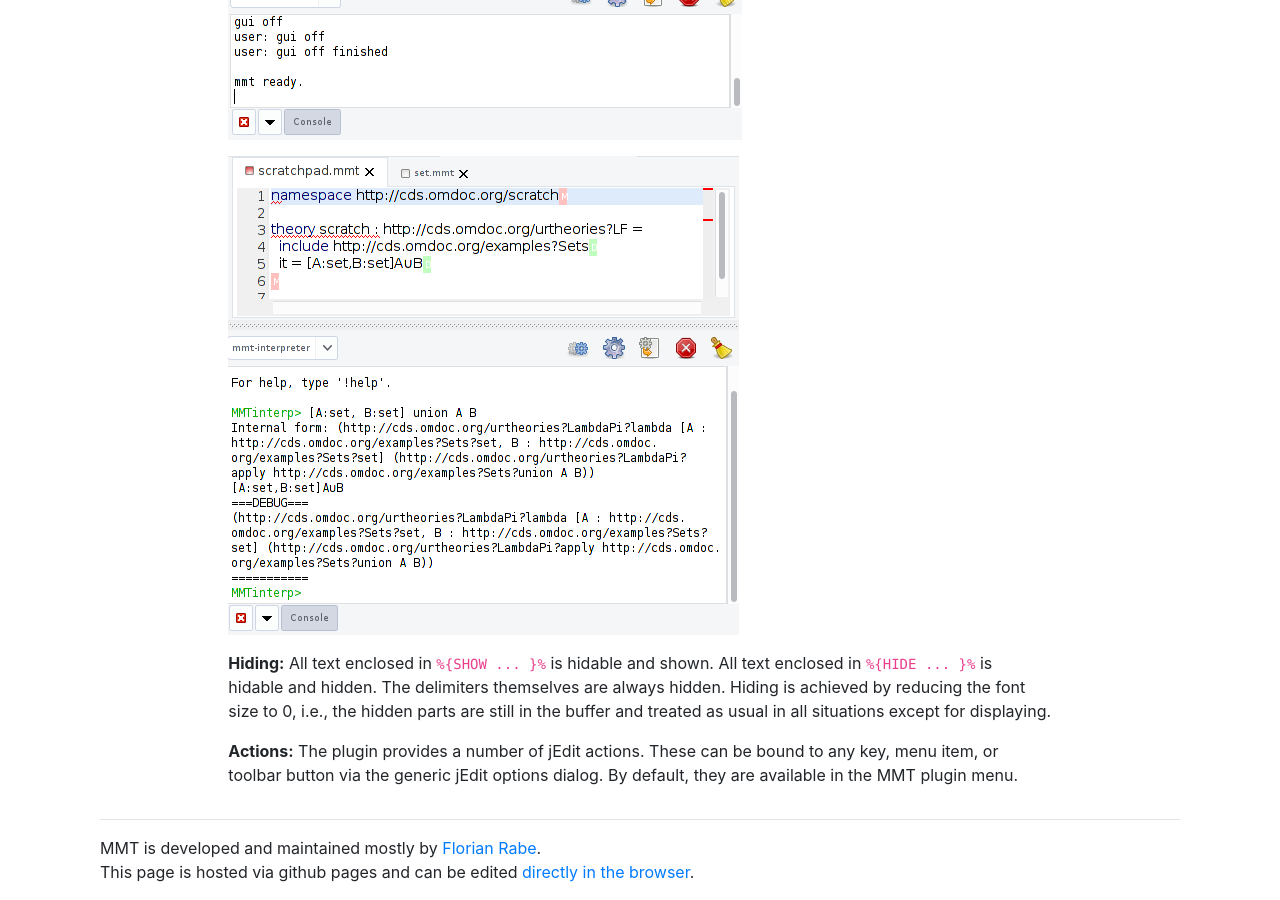
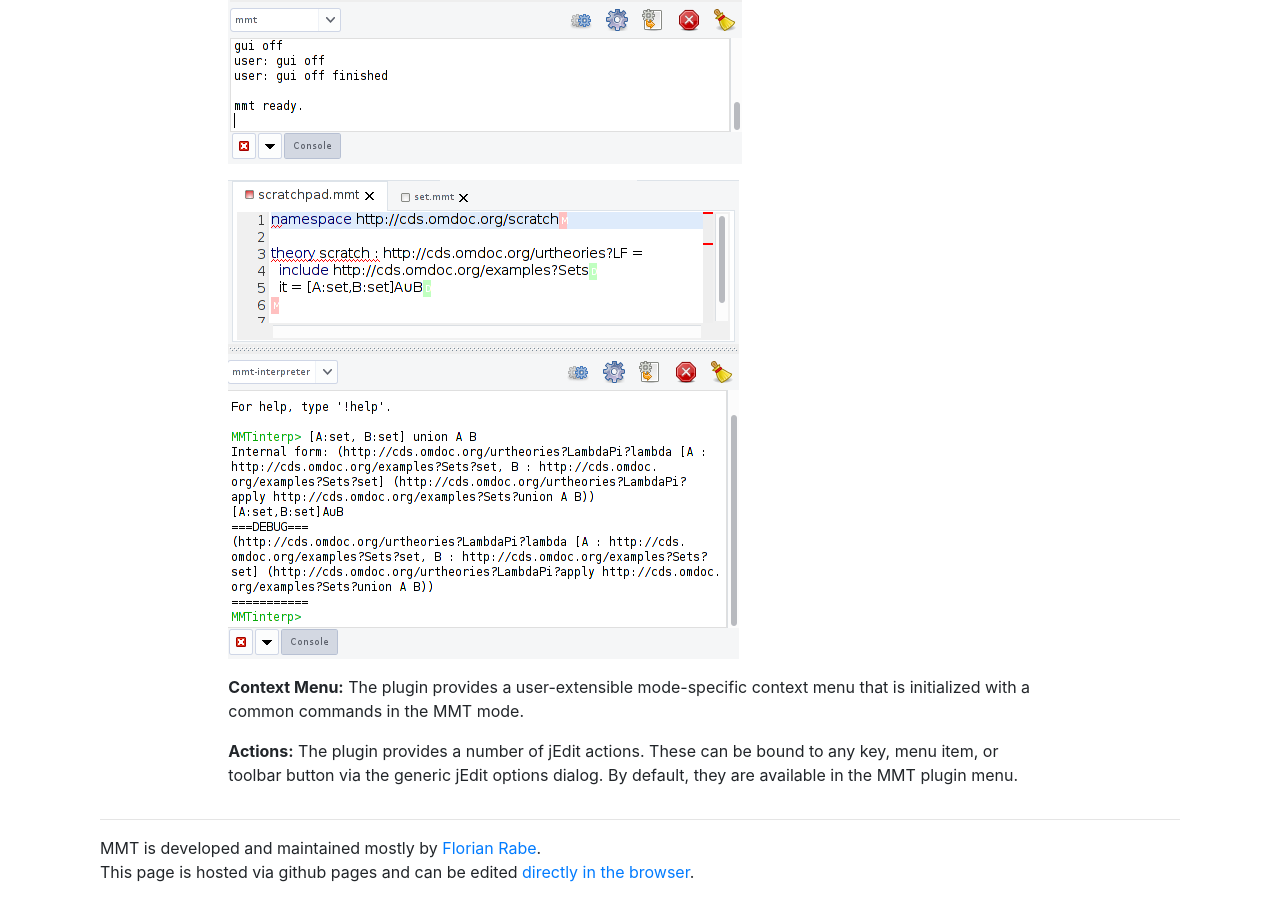
Before and after one commit to UniFormal/uniformal.github.io, a Jekyll site: the page built from doc/applications/jedit.md, in a window 1280 px wide and 900 px high, scrolled down 3407 px. Built offline with Jekyll 4.4.1, drawn with Linux system fonts in a browser that asks for light colours; some of the changed text lies outside the part shown.

Commit message:
Update jedit.md

```diff
--- a/doc/applications/jedit.md
+++ b/doc/applications/jedit.md
@@ -34,7 +34,7 @@
 hooked   | hl | hr | hlr
 with bar | bl | br | blr
 
-where T in the first table determines the arrow tips and is given by an entry in the second table.
+where T in the first table determines the arrow tips and is given by an entry in the second table. Note that some combinations do not exist because they are not supported by Unicode.
 
 Every *user* can configure the details can be configured in jEdit's `Extras > Global Options > Abbreviations` menu or by editing the `<jedit>/abbrevs` file.
 Every *developer* can configure the abbreviations that are available to every user (specifically: every user who runs the MMT setup or who reruns the jedit setup routine) by editing the file `src/jEdit-mmt/src/resources/plugin/abbrevs`.
@@ -72,8 +72,8 @@
 
 ![`MMT interpreter`](/doc/img/screenshots/interpreter.png)
 
-**Hiding:**
-All text enclosed in `%{SHOW ... }%` is hidable and shown. All text enclosed in `%{HIDE ... }%` is hidable and hidden. The delimiters themselves are always hidden. Hiding is achieved by reducing the font size to 0, i.e., the hidden parts are still in the buffer and treated as usual in all situations except for displaying.
+**Context Menu:**
+The plugin provides a user-extensible mode-specific context menu that is initialized with a common commands in the MMT mode.
 
 **Actions:**
 The plugin provides a number of jEdit actions. These can be bound to any key, menu item, or toolbar button via the generic jEdit options dialog. By default, they are available in the MMT plugin menu.
```
